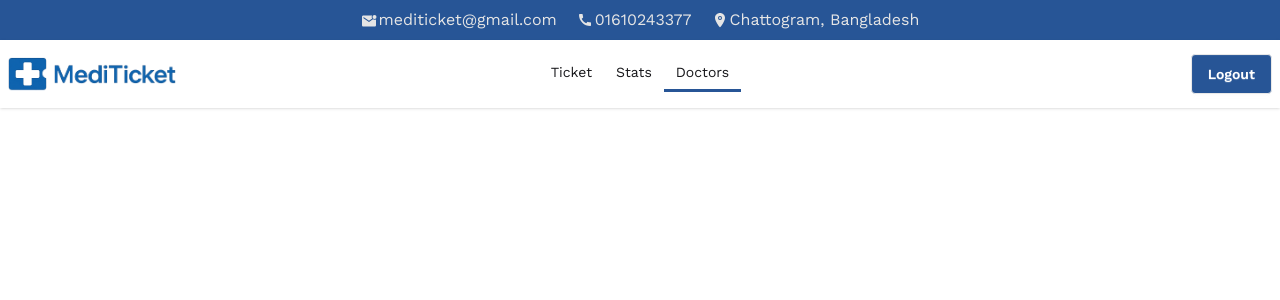
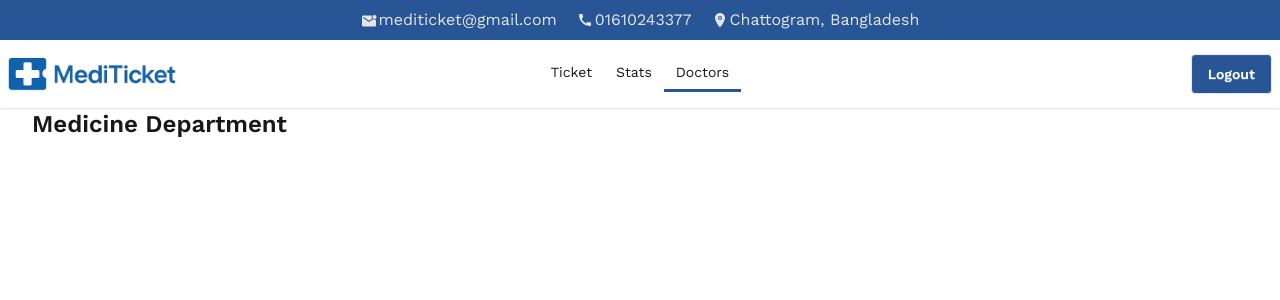
Before and after one commit to Suprio-Das/MediTicket, a React (Vite) app: page /doctors in a window 1280 px wide. Shown: the top 300 px of the page. Built offline with nearby package versions, Linux system fonts and the light colour scheme; no server answers; sample sign-in values are in the browser's storage.

Commit message:
Medicine department title added

```diff
--- a/src/Components/Doctors/Doctors.jsx
+++ b/src/Components/Doctors/Doctors.jsx
@@ -1,7 +1,15 @@
 const Doctors = () => {
     return (
         <div className="w-[95%] mx-auto">
+            <section>
+                {/* Medicine Department */}
+                <h1 className="lg:text-2xl text-xl font-semibold">Medicine Department</h1>
+                <div>
+                    <div>
 
+                    </div>
+                </div>
+            </section>
         </div>
     );
 };
```
